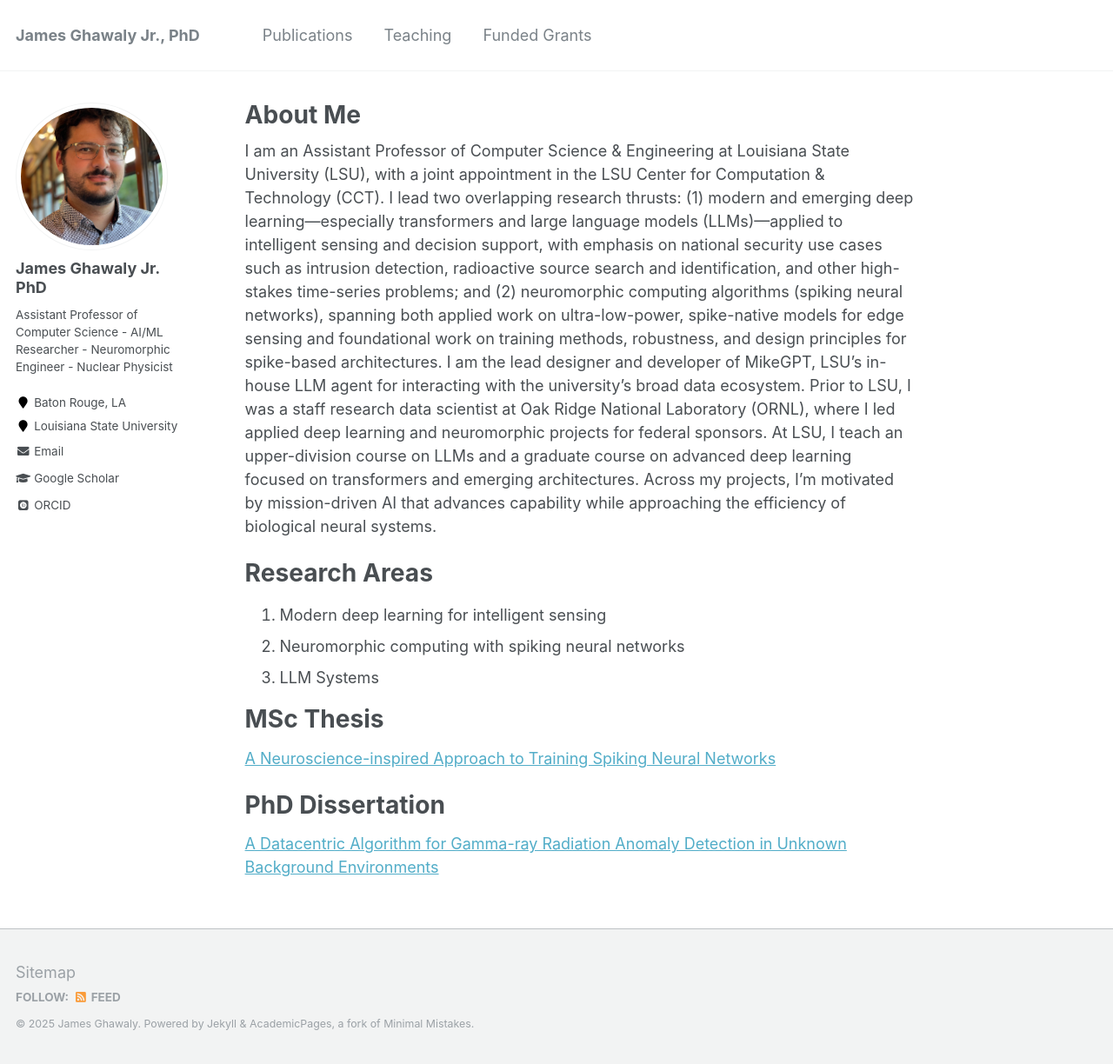
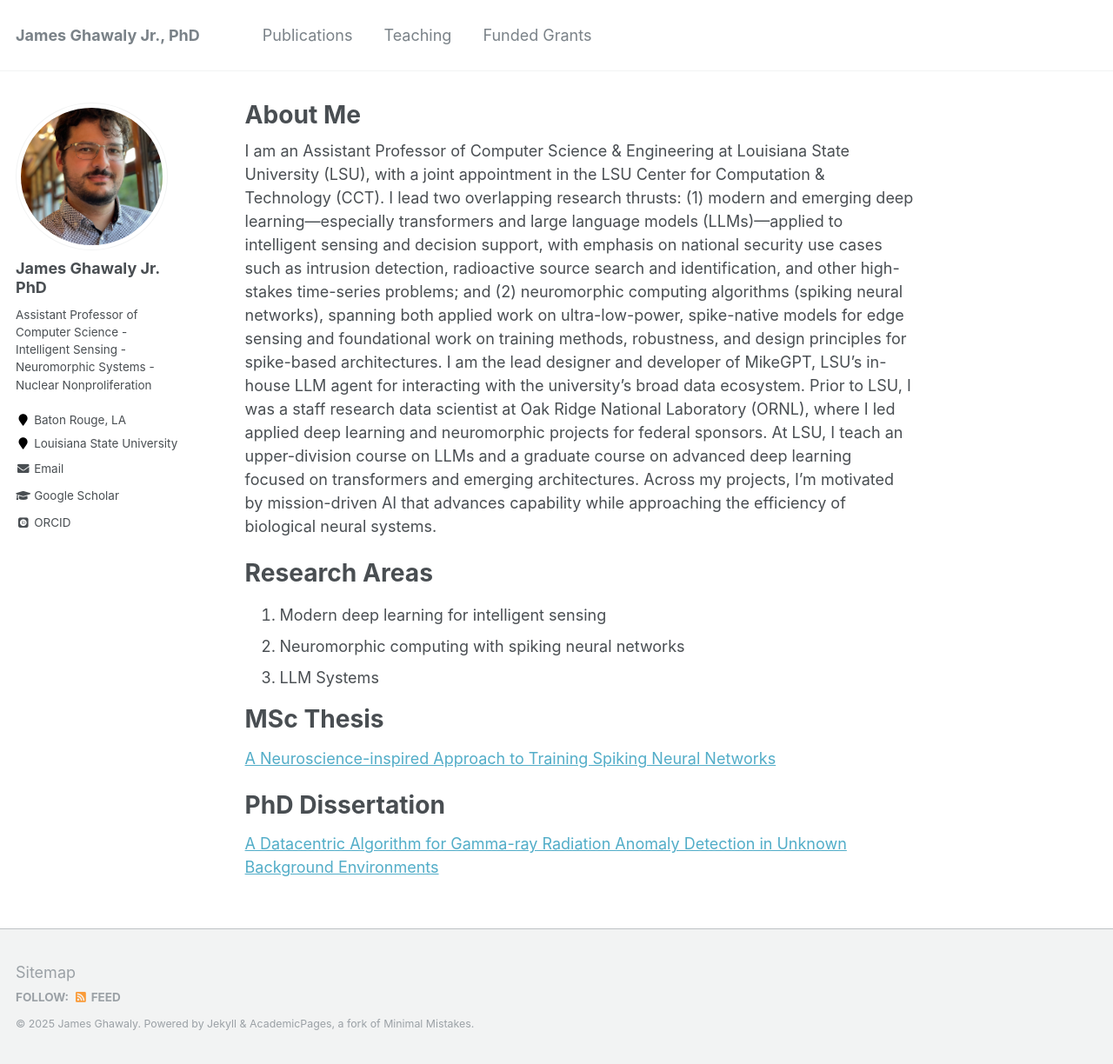
Before and after one commit to jghawaly/jghawaly.github.io, a Jekyll site: the page built from _pages/about.md, in a window 1280 px wide and 1224 px high. Shown: the whole window at 87% size. Built offline with Jekyll 4.4.1, drawn with Linux system fonts in a browser that asks for light colours; some web fonts are replaced.

Commit message:
new page

```diff
--- a/_config.yml
+++ b/_config.yml
@@ -82,7 +82,7 @@ analytics:
 author:
   name             : "James Ghawaly Jr. PhD"
   avatar           : "ghawaly_headshot.jpg"
-  bio              : "Assistant Professor of Computer Science - AI/ML Researcher - Neuromorphic Engineer - Nuclear Physicist"
+  bio              : "Assistant Professor of Computer Science - Intelligent Sensing - Neuromorphic Systems - Nuclear Nonproliferation"
   location         : "Baton Rouge, LA"
   employer         : "Louisiana State University"
   pubmed           : # "https://www.ncbi.nlm.nih.gov/pubmed/?term=john+snow"
```
